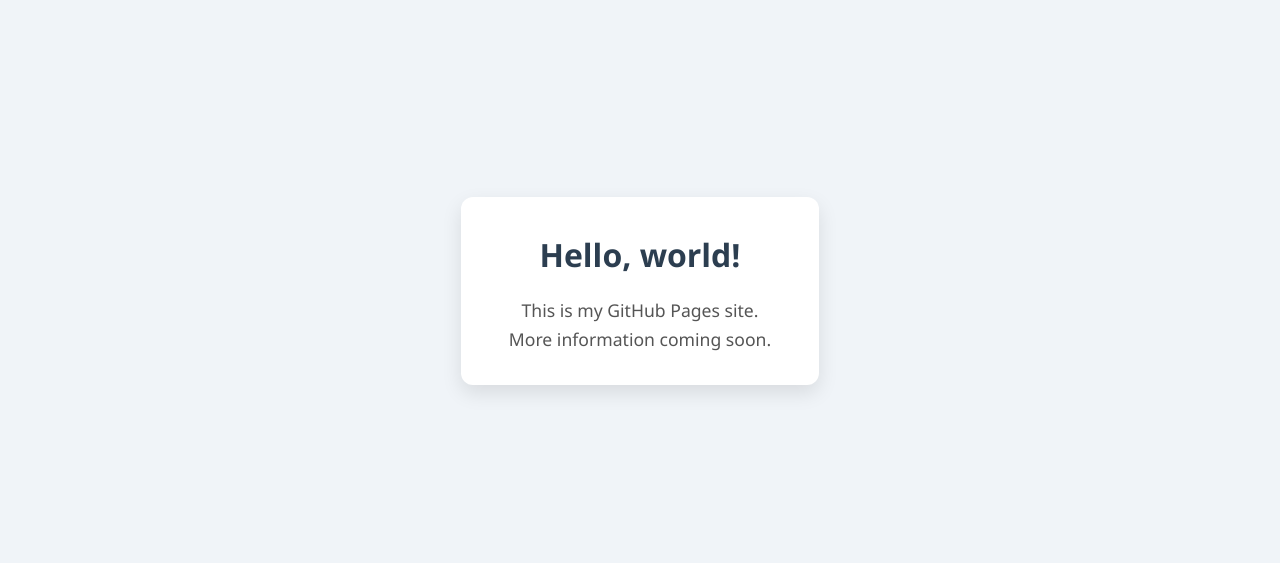
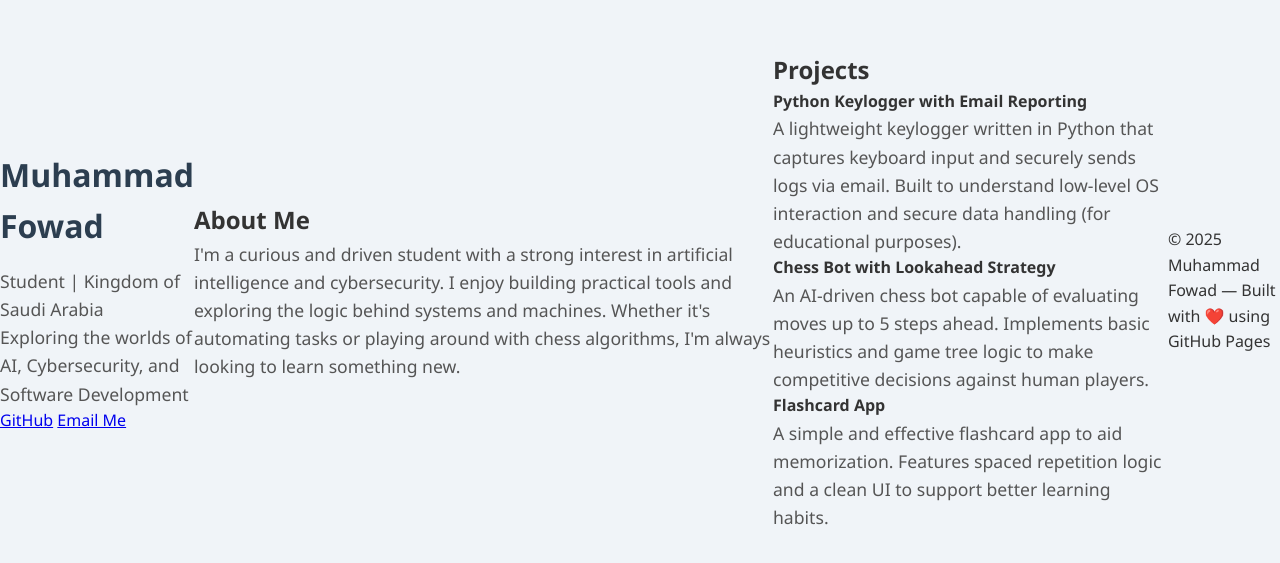
Before and after one commit to cubecodefowad/cubecodefowad.github.io, a plain HTML site: page index.html in a window 1280 px wide. Shown: the part 109-672 px from the top of the page. Drawn offline with Linux system fonts and the light colour scheme.

Commit message:
Updated index.html
Improved overall design.

```diff
--- a/index.html
+++ b/index.html
@@ -2,15 +2,53 @@
 <html lang="en">
 <head>
   <meta charset="UTF-8" />
-  <meta name="viewport" content="width=device-width, initial-scale=1.0" />
-  <title>CubeCodeF0wad</title>
+  <meta name="viewport" content="width=device-width, initial-scale=1.0"/>
+  <title>Muhammad Fowad</title>
   <link rel="stylesheet" href="style.css" />
 </head>
 <body>
-  <div class="container">
-    <h1>Hello, world!</h1>
-    <p>This is my GitHub Pages site.</p>
-    <p>More information coming soon.</p>
-  </div>
+
+  <header>
+    <h1>Muhammad Fowad</h1>
+    <p>Student | Kingdom of Saudi Arabia</p>
+    <p>Exploring the worlds of AI, Cybersecurity, and Software Development</p>
+    <div class="links">
+      <a href="https://github.com/cubecodefowad" target="_blank">GitHub</a>
+      <a href="mailto:fowadmuhy9@gmail.com">Email Me</a>
+    </div>
+  </header>
+
+  <section>
+    <h2>About Me</h2>
+    <p>
+      I'm a curious and driven student with a strong interest in artificial intelligence and cybersecurity.
+      I enjoy building practical tools and exploring the logic behind systems and machines.
+      Whether it's automating tasks or playing around with chess algorithms, I'm always looking to learn something new.
+    </p>
+  </section>
+
+  <section>
+    <h2>Projects</h2>
+
+    <div class="project">
+      <strong>Python Keylogger with Email Reporting</strong>
+      <p>A lightweight keylogger written in Python that captures keyboard input and securely sends logs via email. Built to understand low-level OS interaction and secure data handling (for educational purposes).</p>
+    </div>
+
+    <div class="project">
+      <strong>Chess Bot with Lookahead Strategy</strong>
+      <p>An AI-driven chess bot capable of evaluating moves up to 5 steps ahead. Implements basic heuristics and game tree logic to make competitive decisions against human players.</p>
+    </div>
+
+    <div class="project">
+      <strong>Flashcard App</strong>
+      <p>A simple and effective flashcard app to aid memorization. Features spaced repetition logic and a clean UI to support better learning habits.</p>
+    </div>
+  </section>
+
+  <footer>
+    © 2025 Muhammad Fowad — Built with ❤️ using GitHub Pages
+  </footer>
+
 </body>
 </html>
```
